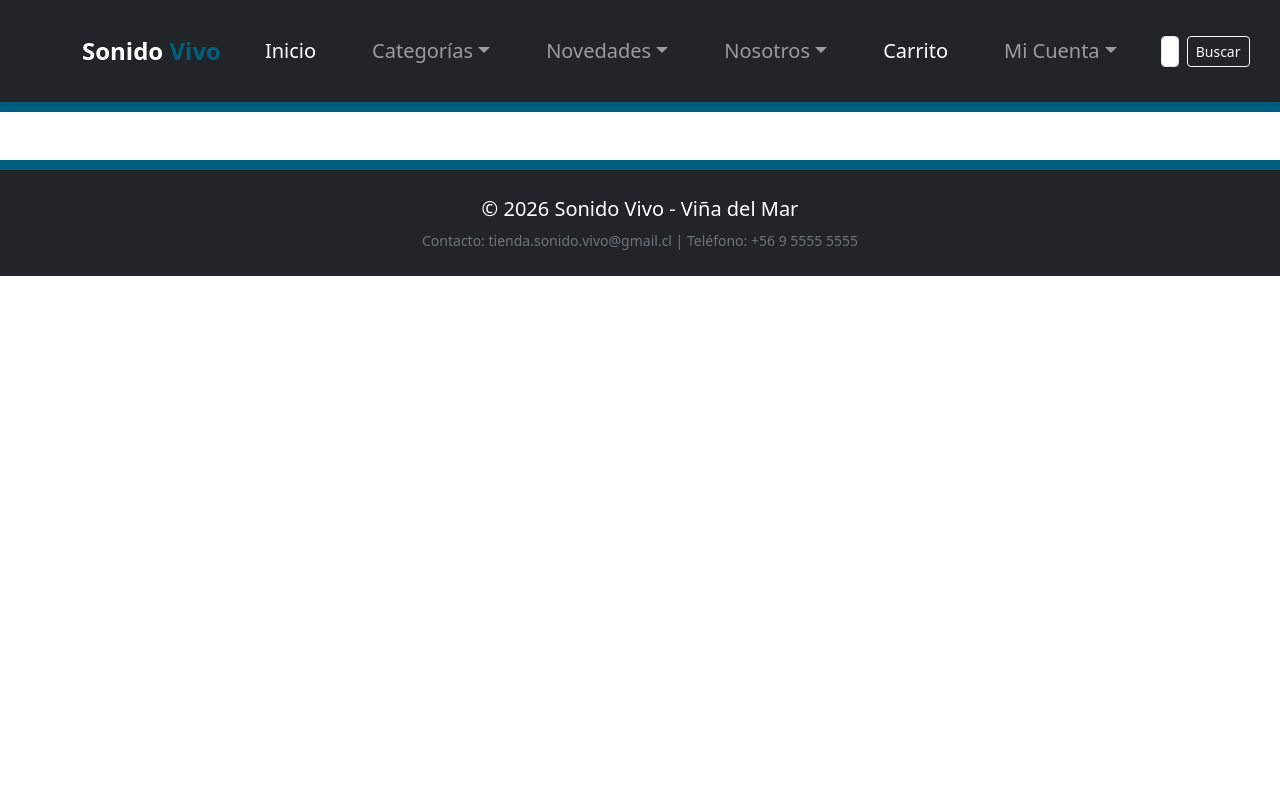
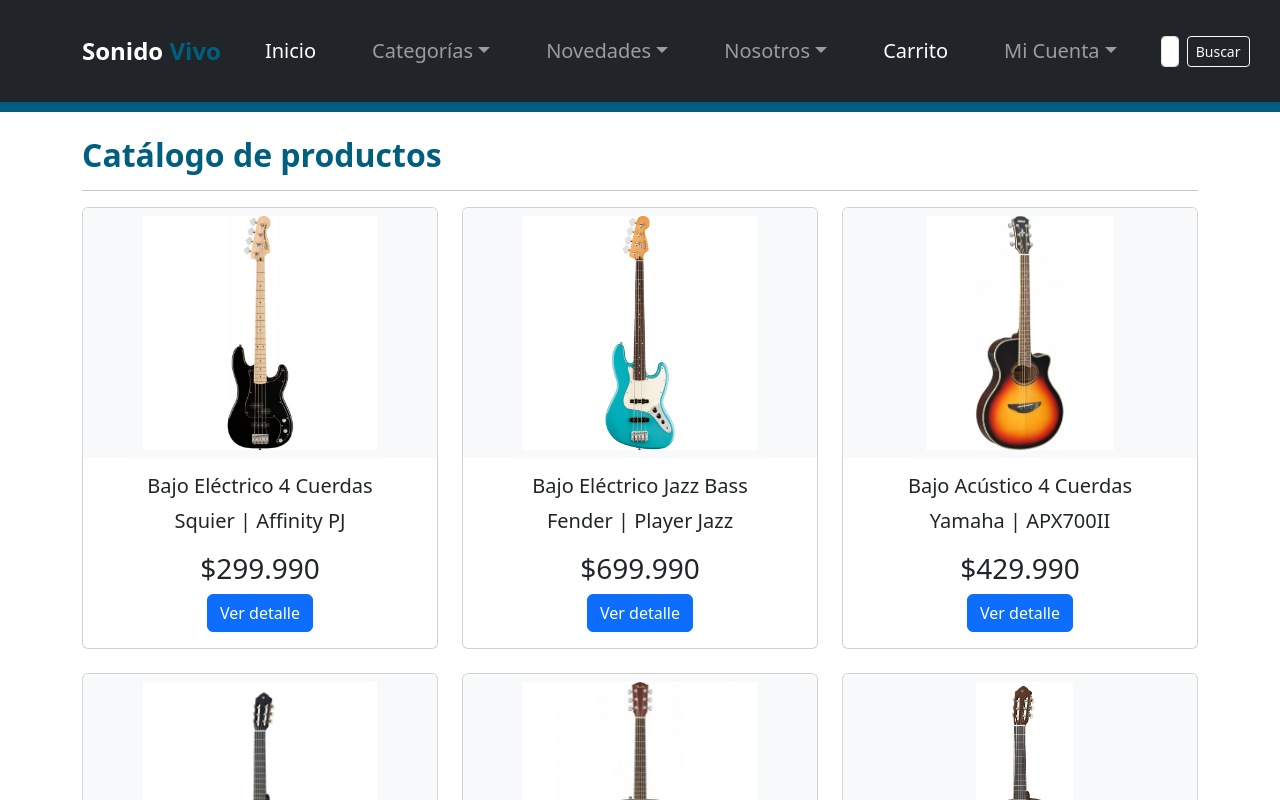
Before and after one commit to Tienda-Sonido-Vivo/sonido-vivo-react-migration, a React (Vite) app: page /catalogo in a window 1280 px wide. Shown: the top 800 px of the page. Built offline with nearby package versions, Linux system fonts and the light colour scheme.

Commit message:
catalogo inicial agregado

```diff
--- a/src/App.tsx
+++ b/src/App.tsx
@@ -7,7 +7,7 @@
 
 import Inicio from "./paginas/Inicio";
 import DetalleProducto from "./paginas/DetalleProducto";
-
+import Catalogo from "./paginas/Catalogo";
 
 function App() {
 
@@ -24,6 +24,10 @@
                     element={<Inicio />}
                 />
 
+                <Route
+                    path="/catalogo"
+                    element={<Catalogo />}
+                />
 
                 <Route
                     path="/producto/:codigo"
--- /dev/null
+++ b/src/paginas/Catalogo.tsx
@@ -0,0 +1,74 @@
+import { useSearchParams } from "react-router-dom";
+
+import { productos } from "../datos/productos";
+
+import CardProducto from "../componentes/moleculas/CardProducto";
+import TituloSeccion from "../componentes/atomos/TituloSeccion";
+
+
+function Catalogo() {
+
+    const [searchParams] = useSearchParams();
+
+    const categoria = searchParams.get("categoria");
+
+
+    const productosFiltrados = categoria
+        ? productos.filter(
+            (producto) => producto.categoria === categoria
+        )
+        : productos;
+
+
+    return (
+
+        <main className="container mt-4 mb-5">
+
+            <section>
+
+                <TituloSeccion>
+                    {categoria || "Catálogo de productos"}
+                </TituloSeccion>
+
+                <hr />
+
+                {productosFiltrados.length > 0 ? (
+
+                    <div className="row g-4">
+
+                        {productosFiltrados.map((producto) => (
+
+                            <CardProducto
+                                key={producto.codigo}
+                                producto={producto}
+                            />
+
+                        ))}
+
+                    </div>
+
+                ) : (
+
+                    <div className="alert alert-warning">
+
+                        No se encontraron productos
+                        {categoria && (
+                            <>
+                                {" "}en la categoría{" "}
+                                <strong>{categoria}</strong>
+                            </>
+                        )}.
+
+                    </div>
+
+                )}
+
+            </section>
+
+        </main>
+
+    );
+
+}
+
+export default Catalogo;
```
